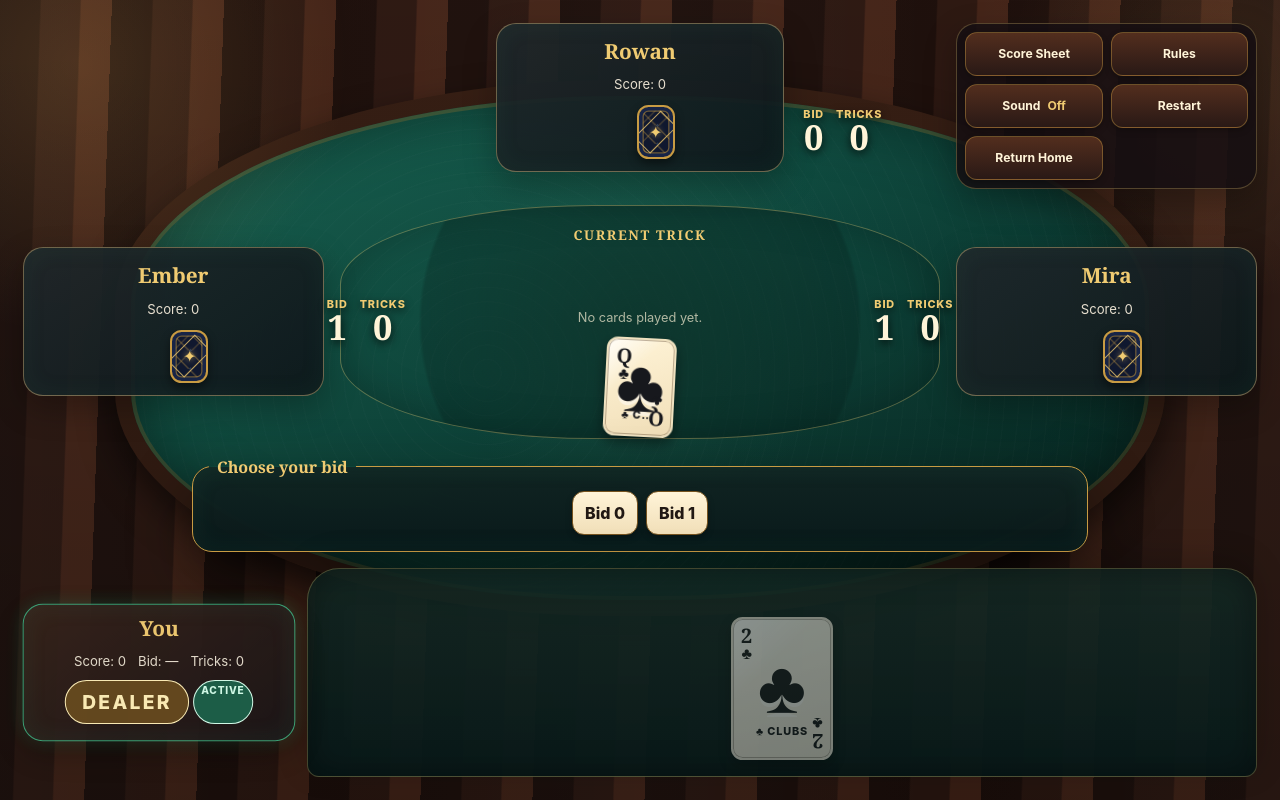
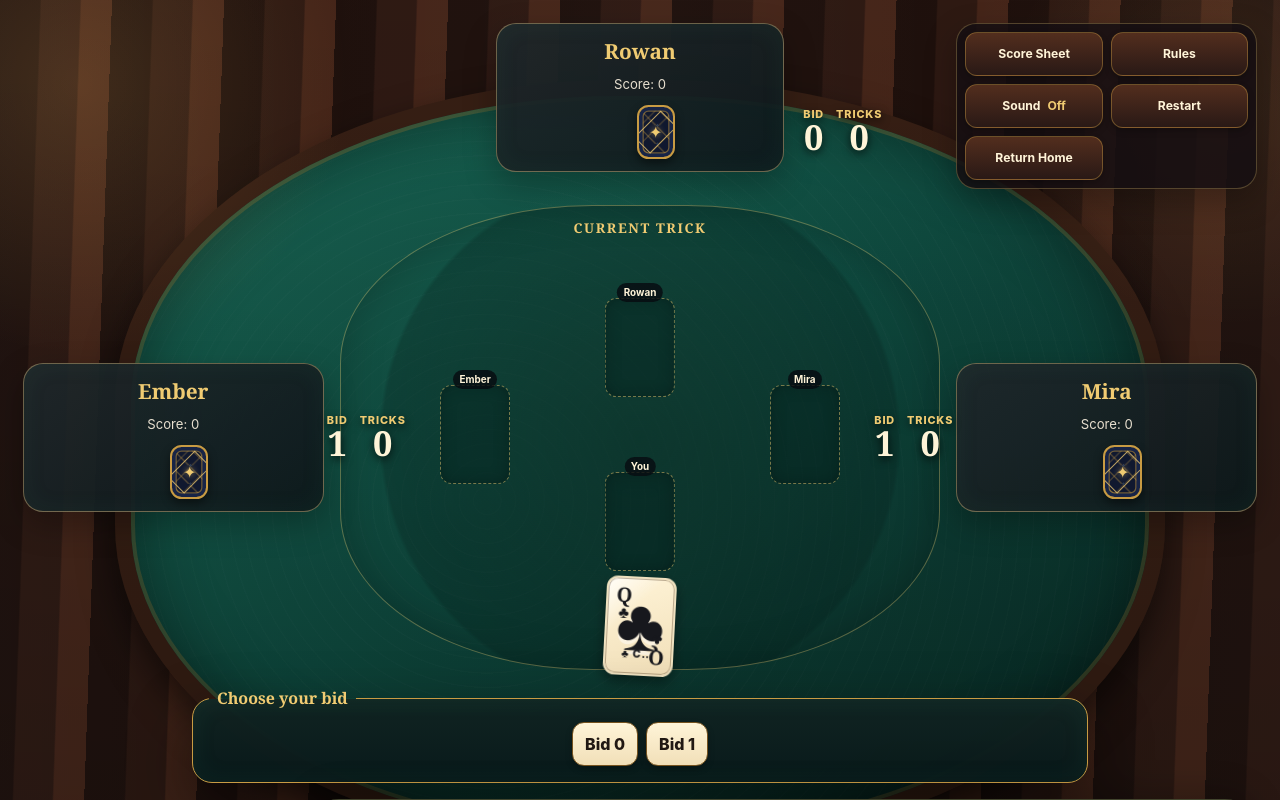
Before and after one commit to DenzelJohnson/wizard-card-game, a React (Vite) app: page / in a window 1280 px wide. Both pictures are taken after a click on the button 390 px from the left and 528 px from the top of the page. Shown: the top 800 px of the page. Built offline with nearby package versions, Linux system fonts and the light colour scheme.

Commit message:
feat: add player-aligned trick slots

```diff
--- a/src/components/TrickArea.tsx
+++ b/src/components/TrickArea.tsx
@@ -1,4 +1,4 @@
-import type { Card, PlayedCard, PlayerMetadata, Suit } from '../game/types';
+import type { Card, PlayedCard, PlayerId, PlayerMetadata, Suit } from '../game/types';
 import { cardName, PlayingCard, suitName, suitSymbol } from './PlayingCard';
 import type { SeatPosition } from './PlayerSeat';
 
@@ -11,6 +11,13 @@ export interface TrickAreaProps {
   readonly dealerPosition: SeatPosition;
 }
 
+const TRICK_SLOT_POSITIONS: Readonly<Record<PlayerId, SeatPosition>> = {
+  human: 'bottom',
+  ember: 'left',
+  rowan: 'top',
+  mira: 'right',
+};
+
 export function TrickArea({
   plays,
   players,
@@ -19,7 +26,7 @@ export function TrickArea({
   dealerChoosingTrump,
   dealerPosition,
 }: TrickAreaProps) {
-  const playerNames = new Map(players.map((player) => [player.id, player.name]));
+  const playsByPlayer = new Map(plays.map((play) => [play.playerId, play]));
 
   return (
     <section className="trick-area" aria-labelledby="current-trick-heading">
@@ -39,23 +46,32 @@ export function TrickArea({
           </div>
         )}
         <div className="trick-area__current">
-          {plays.length === 0 ? (
-            <p>No cards played yet.</p>
-          ) : (
-            <ol className="trick-area__plays">
-              {plays.map((play, index) => (
+          <ul className="trick-area__plays" aria-label="Player card slots">
+            {players.map((player) => {
+              const play = playsByPlayer.get(player.id);
+              const position = TRICK_SLOT_POSITIONS[player.id];
+
+              return (
                 <li
-                  key={`${index}-${play.playerId}-${play.card.id}`}
-                  className={`trick-play trick-play--${play.playerId}`}
+                  key={player.id}
+                  className={`trick-play trick-play--${player.id} trick-play--${position}`}
+                  data-trick-player={player.id}
+                  aria-label={
+                    play === undefined
+                      ? `${player.name} has not played`
+                      : `${player.name} played ${cardName(play.card)}`
+                  }
                 >
-                  <span className="trick-play__name">
-                    {playerNames.get(play.playerId) ?? play.playerId}
-                  </span>
-                  <PlayingCard card={play.card} playable={false} />
+                  <span className="trick-play__name" aria-hidden="true">{player.name}</span>
+                  {play === undefined ? (
+                    <span className="trick-play__empty" aria-hidden="true" />
+                  ) : (
+                    <PlayingCard card={play.card} playable={false} />
+                  )}
                 </li>
-              ))}
-            </ol>
-          )}
+              );
+            })}
+          </ul>
         </div>
       </div>
     </section>
--- a/src/styles/table.css
+++ b/src/styles/table.css
@@ -267,12 +267,6 @@
 .trick-area__surface--dealer-left .trick-area__current { padding-inline-start: 5.4rem; }
 .trick-area__surface--dealer-right .trick-area__current { padding-inline-end: 5.4rem; }
 
-.trick-area__current > p {
-  margin: 0;
-  color: rgb(255 244 216 / 68%);
-  font-size: 0.8rem;
-}
-
 .face-up-card {
   position: absolute;
   z-index: 3;
@@ -307,16 +301,37 @@
 }
 
 .trick-area__plays {
-  display: grid;
-  grid-template-columns: repeat(2, auto);
-  gap: var(--space-2) var(--space-4);
-  align-self: start;
+  position: relative;
+  inline-size: clamp(15rem, 32vw, 25rem);
+  block-size: clamp(12rem, 25vw, 18rem);
   margin: 0;
   padding: 0;
   list-style: none;
 }
 
-.trick-play { display: grid; justify-items: center; }
+.trick-play {
+  position: absolute;
+  display: grid;
+  justify-items: center;
+}
+
+.trick-play--top { inset-block-start: 0; inset-inline-start: 50%; transform: translateX(-50%); }
+.trick-play--right { inset-block-start: 50%; inset-inline-end: 0; transform: translateY(-50%); }
+.trick-play--bottom { inset-block-end: 0; inset-inline-start: 50%; transform: translateX(-50%); }
+.trick-play--left { inset-block-start: 50%; inset-inline-start: 0; transform: translateY(-50%); }
+
+.trick-play .playing-card,
+.trick-play__empty { --card-inline: clamp(3.8rem, 5.5vw, 5.2rem); }
+
+.trick-play__empty {
+  display: block;
+  inline-size: var(--card-inline);
+  aspect-ratio: 5 / 7;
+  border: 0.12rem dashed rgb(240 203 114 / 48%);
+  border-radius: clamp(0.45rem, 1vw, 0.72rem);
+  background: rgb(5 30 27 / 34%);
+  box-shadow: inset 0 0 1rem rgb(0 0 0 / 24%);
+}
 
 .trick-play__name {
   z-index: 2;
@@ -568,14 +583,20 @@
     min-block-size: 6.5rem;
     grid-template-columns: 1fr;
   }
-  .trick-area__current { padding: 2rem 3rem; }
+  .trick-area__current { inline-size: 100%; padding: 2rem 0; }
   .trick-area__surface--dealer-top .trick-area__current { padding-block-start: 4rem; }
   .trick-area__surface--dealer-bottom .trick-area__current { padding-block-end: 4rem; }
   .trick-area__surface--dealer-left .trick-area__current { padding-inline-start: 3.4rem; }
   .trick-area__surface--dealer-right .trick-area__current { padding-inline-end: 3.4rem; }
   .face-up-card .playing-card { --card-inline: clamp(2.9rem, 13vw, 3.7rem); }
   .face-up-card__trump-suit { inline-size: 1.55rem; font-size: 0.9rem; }
-  .trick-area__plays { gap: var(--space-1); }
+  .trick-area__plays {
+    inline-size: min(100%, 15rem);
+    block-size: clamp(9.4rem, 48vw, 12rem);
+  }
+  .trick-play .playing-card,
+  .trick-play__empty { --card-inline: clamp(2.75rem, 12vw, 3.6rem); }
+  .trick-play__name { transform: translateY(1.15rem); }
 
   .human-area { grid-template-columns: 1fr; gap: var(--space-2); }
 
```
Also changed, not shown: 2 other files (tests, documents, lock files or other folders).
